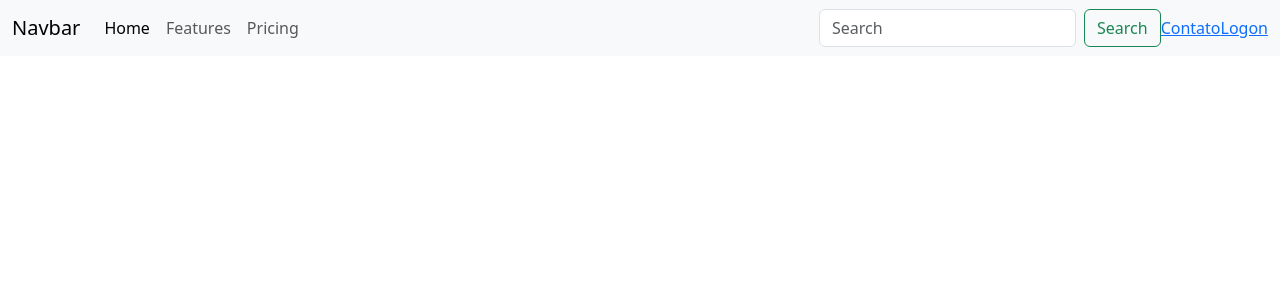
After one commit to PedroPog/Curso-php, a PHP site: page /site.php in a window 1280 px wide. The commit adds this page. Shown: the top 300 px of the page. Run offline with PHP 8.4, Linux system fonts and the light colour scheme; some libraries are stand-ins or nearby versions.

Commit message:
alterações

```diff
--- a/ex01/ex01.php
+++ b/ex01/ex01.php
@@ -5,20 +5,14 @@
     <meta charset="UTF-8">
     <meta name="viewport" content="width=device-width, initial-scale=1.0">
     <title>Minha Loja</title>
-    <!-- CSS -->
     <link rel="stylesheet" href="https://maxcdn.bootstrapcdn.com/bootstrap/3.3.7/css/bootstrap.min.css">
-
-    <!-- jQuery livraria -->
     <script src="https://ajax.googleapis.com/ajax/libs/jquery/3.2.1/jquery.min.js"></script>
-
-    <!-- JavaScript compilado-->
     <script src="https://maxcdn.bootstrapcdn.com/bootstrap/3.3.7/js/bootstrap.min.js"></script>
 </head>
 
 <body>
     <?php include 'nav.php';?> <!--Include de navbar-->
 
-
 </body>
 
 </html>
--- /dev/null
+++ b/ex01/navbar.php
@@ -0,0 +1,23 @@
+<nav class="navbar bg-body-tertiary navbar-expand-lg bg-body-tertiary">
+  <div class="container-fluid">
+    <a class="navbar-brand">Navbar</a>
+    <button class="navbar-toggler" type="button" data-bs-toggle="collapse" data-bs-target="#navbarNavAltMarkup" aria-controls="navbarNavAltMarkup" aria-expanded="false" aria-label="Toggle navigation">
+      <span class="navbar-toggler-icon"></span>
+    </button>
+    <div class="collapse navbar-collapse" id="navbarNavAltMarkup">
+      <div class="navbar-nav">
+        <a class="nav-link active" aria-current="page" href="#">Home</a>
+        <a class="nav-link" href="#">Features</a>
+        <a class="nav-link" href="#">Pricing</a>
+      </div>
+    </div>
+    <form class="d-flex" role="search">
+      <input class="form-control me-2" type="search" placeholder="Search" aria-label="Search">
+      <button class="btn btn-outline-success" type="submit">Search</button>
+    </form>
+    <ul class="nav navbar-nav navbar-right">
+        <li><a href="#contato">Contato</a></li>
+        <li><a href="#log"><span class="glyphicon glyphicon-log-in"> Logon</a></li>
+      </ul>
+  </div>
+</nav>
--- /dev/null
+++ b/ex01/site.php
@@ -0,0 +1,27 @@
+<!DOCTYPE html>
+<html lang="pt-br">
+
+<head>
+    <meta charset="UTF-8">
+    <meta name="viewport" content="width=device-width, initial-scale=1.0">
+    <title>Site</title>
+    <link href="https://cdn.jsdelivr.net/npm/bootstrap@5.3.1/dist/css/bootstrap.min.css" rel="stylesheet"
+        integrity="sha384-4bw+/aepP/YC94hEpVNVgiZdgIC5+VKNBQNGCHeKRQN+PtmoHDEXuppvnDJzQIu9" crossorigin="anonymous">
+</head>
+
+<body>
+    <?php include 'navbar.php';?>
+    <!--Include de navbar-->
+
+
+
+
+    <script src="https://ajax.googleapis.com/ajax/libs/jquery/3.2.1/jquery.min.js"></script>
+    <script src="https://cdn.jsdelivr.net/npm/@popperjs/core@2.11.8/dist/umd/popper.min.js" integrity="sha384-I7E8VVD/ismYTF4hNIPjVp/Zjvgyol6VFvRkX/vR+Vc4jQkC+hVqc2pM8ODewa9r" crossorigin="anonymous"></script>
+<script src="https://cdn.jsdelivr.net/npm/bootstrap@5.3.1/dist/js/bootstrap.min.js" integrity="sha384-Rx+T1VzGupg4BHQYs2gCW9It+akI2MM/mndMCy36UVfodzcJcF0GGLxZIzObiEfa" crossorigin="anonymous"></script>
+    <script src="https://cdn.jsdelivr.net/npm/bootstrap@5.3.1/dist/js/bootstrap.bundle.min.js"
+        integrity="sha384-HwwvtgBNo3bZJJLYd8oVXjrBZt8cqVSpeBNS5n7C8IVInixGAoxmnlMuBnhbgrkm" crossorigin="anonymous">
+    </script>
+</body>
+
+</html>
```
Also changed, not shown: ex01/nav.php (+8 -10 lines).
